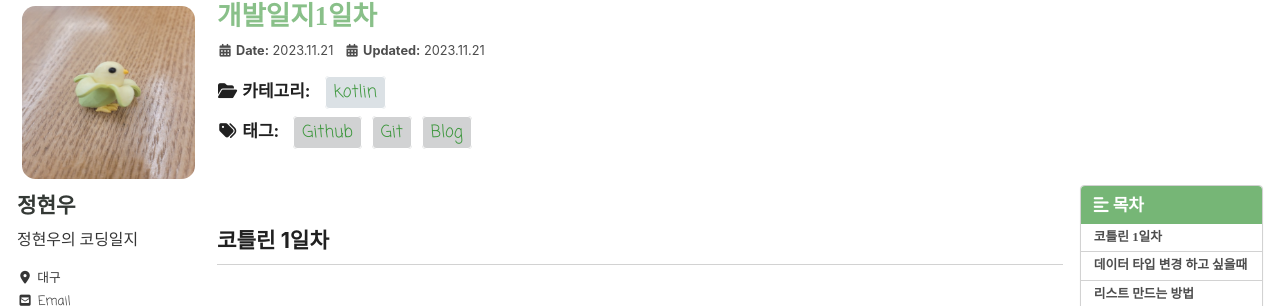
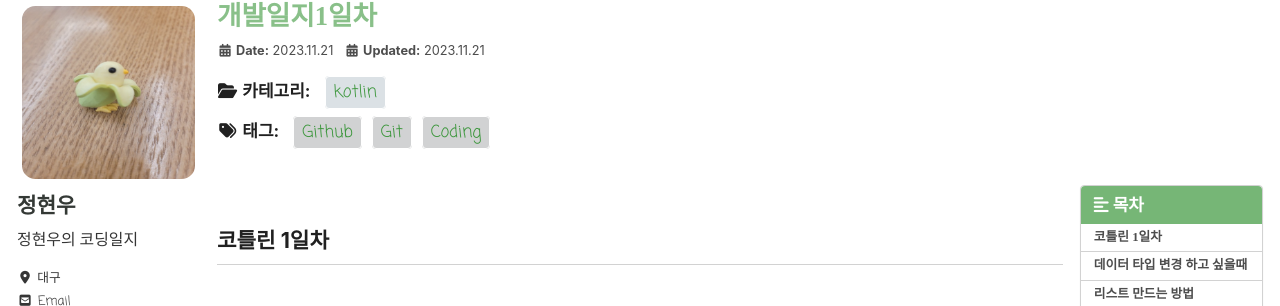
Before and after one commit to hyunparrot/hyunparrot.github.io, a Jekyll site: the page built from _posts/Blog/2023-11-21-kotlin-01.md, in a window 1280 px wide and 900 px high. Shown: the part 150-456 px from the top of the window. Built offline with Jekyll 4.4.1, drawn with Linux system fonts in a browser that asks for light colours; cached includes are drawn as plain includes; nearby versions of some CDN libraries; some web fonts are replaced; comment, search, counter and statistics services are not loaded.

Commit message:
Update 2023-11-21-kotlin-01.md

```diff
--- a/_posts/Blog/2023-11-21-kotlin-01.md
+++ b/_posts/Blog/2023-11-21-kotlin-01.md
@@ -5,7 +5,7 @@ excerpt: "study01"
 categories:
   - kotlin
 tags:
-  - [Blog, Git, Github,]
+  - [Coding, Git, Github,]
 
 toc: true
 toc_sticky: true
```
